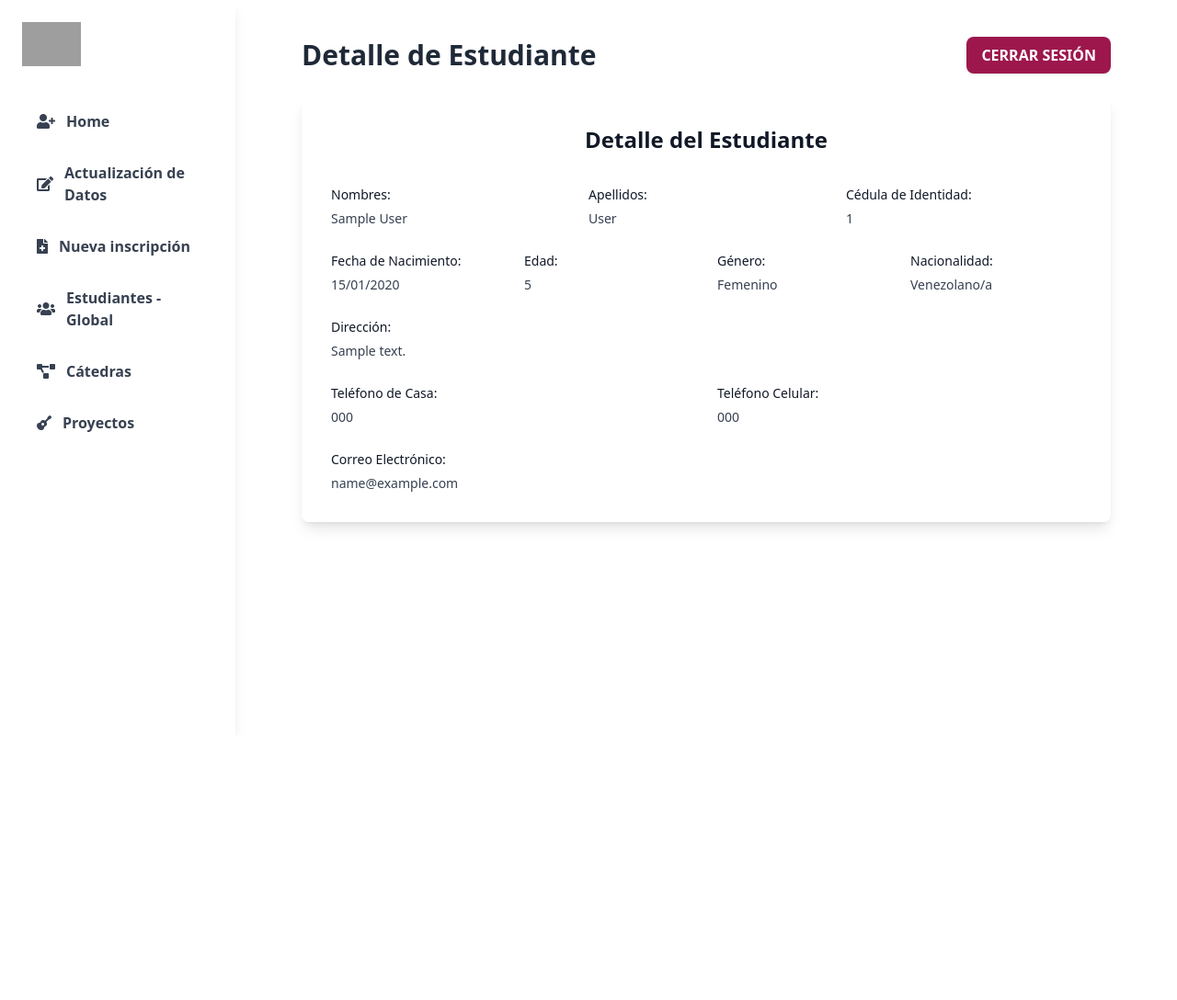
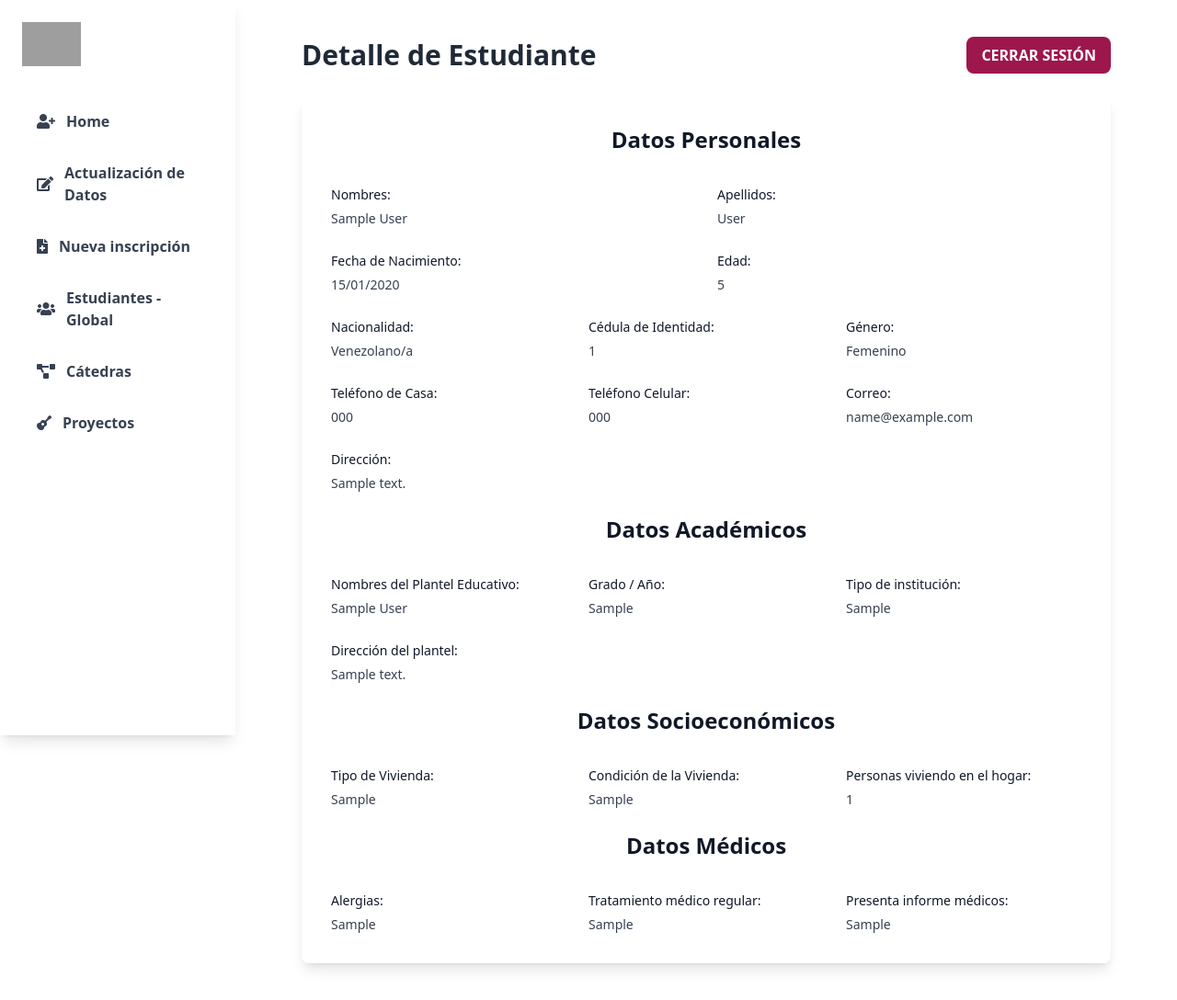
Before and after one commit to GenovaC/sistema-inscripcion-orquesta, a Django app: page /students/1 in a window 1280 px wide. Shown: the whole page at 92% size. Before the commit the page ends 575 px from the top, so only its background shows below. Run offline with Django 5.2, Linux system fonts and the light colour scheme; a user stored in the database is signed in; tables that the repository leaves empty hold one stand-in row (values such as "Sample post"); some libraries are stand-ins or nearby versions; grey boxes are pictures that could not be loaded.

Commit message:
fix: Agregar campos nuevos al detalle de un estudiante

```diff
--- a/students/templates/students/student_detail.html
+++ b/students/templates/students/student_detail.html
@@ -8,45 +8,68 @@
 {% block content %}
     <div class="max-w-4xl mx-auto bg-white/50 shadow-lg rounded-lg p-8 mt-4">
         <h2 class="text-2xl font-bold text-gray-900 text-center mb-8">
-            Detalle del Estudiante
+            Datos Personales
         </h2>
 
         <div class="space-y-6">
             <div class="grid grid-cols-1 gap-x-6 gap-y-8 sm:grid-cols-6">
-                <div class="sm:col-span-2">
+                <div class="sm:col-span-3">
                     <p class="block text-sm font-medium leading-6 text-gray-900">Nombres:</p>
                     <p class="mt-1 text-sm text-gray-700">{{ student.names }}</p>
                 </div>
 
-                <div class="sm:col-span-2">
+                <div class="sm:col-span-3">
                     <p class="block text-sm font-medium leading-6 text-gray-900">Apellidos:</p>
                     <p class="mt-1 text-sm text-gray-700">{{ student.lastnames }}</p>
                 </div>
 
+            </div>
+
+            <div class="grid grid-cols-1 gap-x-6 gap-y-8 sm:grid-cols-6">
+                <div class="sm:col-span-3">
+                    <p class="block text-sm font-medium leading-6 text-gray-900">Fecha de Nacimiento:</p>
+                    <p class="mt-1 text-sm text-gray-700">{{ student.born_date|date:"d/m/Y" }}</p>
+                </div>
+                <div class="sm:col-span-3">
+                    <p class="block text-sm font-medium leading-6 text-gray-900">Edad:</p>
+                    <p class="mt-1 text-sm text-gray-700">{{ student.calculated_age }}</p>
+                </div>
+
+            </div>
+
+            <div class="grid grid-cols-1 gap-x-6 gap-y-8 sm:grid-cols-6">
+
+                <div class="sm:col-span-2">
+                    <p class="block text-sm font-medium leading-6 text-gray-900">Nacionalidad:</p>
+                    <p class="mt-1 text-sm text-gray-700">{{ student.get_nationality_display }}</p>
+                </div>
                 <div class="sm:col-span-2">
                     <p class="block text-sm font-medium leading-6 text-gray-900">Cédula de Identidad:</p>
                     <p class="mt-1 text-sm text-gray-700">{{ student.document_id }}</p>
-                </div>
-            </div>
-
-            <div class="grid grid-cols-1 gap-x-6 gap-y-8 sm:grid-cols-8">
-                <div class="sm:col-span-2">
-                    <p class="block text-sm font-medium leading-6 text-gray-900">Fecha de Nacimiento:</p>
-                    <p class="mt-1 text-sm text-gray-700">{{ student.born_date|date:"d/m/Y" }}</p>
-                </div>
-                <div class="sm:col-span-2">
-                    <p class="block text-sm font-medium leading-6 text-gray-900">Edad:</p>
-                    <p class="mt-1 text-sm text-gray-700">{{ student.calculated_age }}</p>
                 </div>
                 <div class="sm:col-span-2">
                     <p class="block text-sm font-medium leading-6 text-gray-900">Género:</p>
                     <p class="mt-1 text-sm text-gray-700">{{ student.get_gender_display }}</p>
                 </div>
+
+            </div>
+
+            <div class="grid grid-cols-1 gap-x-6 gap-y-8 sm:grid-cols-6">
                 <div class="sm:col-span-2">
-                    <p class="block text-sm font-medium leading-6 text-gray-900">Nacionalidad:</p>
-                    <p class="mt-1 text-sm text-gray-700">{{ student.get_nationality_display }}</p>
+                    <p class="block text-sm font-medium leading-6 text-gray-900">Teléfono de Casa:</p>
+                    <p class="mt-1 text-sm text-gray-700">{{ student.home_phone }}</p>
+                </div>
+                <div class="sm:col-span-2">
+                    <p class="block text-sm font-medium leading-6 text-gray-900">Teléfono Celular:</p>
+                    <p class="mt-1 text-sm text-gray-700">{{ student.cellphone }}</p>
+                </div>
+
+                <div class="sm:col-span-2">
+                    <p class="block text-sm font-medium leading-6 text-gray-900">Correo:</p>
+                    <p class="mt-1 text-sm text-gray-700">{{ student.email }}</p>
                 </div>
             </div>
+
 
             <div class="grid grid-cols-1 gap-x-6 gap-y-8 sm:grid-cols-6">
                 <div class="sm:col-span-full">
@@ -54,24 +77,87 @@
                     <p class="mt-1 text-sm text-gray-700">{{ student.address }}</p>
                 </div>
             </div>
+        </div>
 
+        <br>
+
+        <h2 class="text-2xl font-bold text-gray-900 text-center mb-8">
+            Datos Académicos
+        </h2>
+
+        <div class="space-y-6">
             <div class="grid grid-cols-1 gap-x-6 gap-y-8 sm:grid-cols-6">
-                <div class="sm:col-span-3">
-                    <p class="block text-sm font-medium leading-6 text-gray-900">Teléfono de Casa:</p>
-                    <p class="mt-1 text-sm text-gray-700">{{ student.home_phone }}</p>
+                <div class="sm:col-span-2">
+                    <p class="block text-sm font-medium leading-6 text-gray-900">Nombres del Plantel Educativo:</p>
+                    <p class="mt-1 text-sm text-gray-700">{{ student.academic_institution_name }}</p>
                 </div>
-                <div class="sm:col-span-3">
-                    <p class="block text-sm font-medium leading-6 text-gray-900">Teléfono Celular:</p>
-                    <p class="mt-1 text-sm text-gray-700">{{ student.cellphone }}</p>
+                <div class="sm:col-span-2">
+                    <p class="block text-sm font-medium leading-6 text-gray-900">Grado / Año:</p>
+                    <p class="mt-1 text-sm text-gray-700">{{ student.academic_degree }}</p>
+                </div>
+                <div class="sm:col-span-2">
+                    <p class="block text-sm font-medium leading-6 text-gray-900">Tipo de institución:</p>
+                    <p class="mt-1 text-sm text-gray-700">{{ student.academic_institution_type }}</p>
                 </div>
             </div>
 
+
             <div class="grid grid-cols-1 gap-x-6 gap-y-8 sm:grid-cols-6">
                 <div class="sm:col-span-full">
-                    <p class="block text-sm font-medium leading-6 text-gray-900">Correo Electrónico:</p>
-                    <p class="mt-1 text-sm text-gray-700">{{ student.email }}</p>
+                    <p class="block text-sm font-medium leading-6 text-gray-900">Dirección del plantel:</p>
+                    <p class="mt-1 text-sm text-gray-700">{{ student.academic_institution_address }}</p>
                 </div>
             </div>
+
         </div>
+
+        <br>
+
+        <h2 class="text-2xl font-bold text-gray-900 text-center mb-8">
+            Datos Socioeconómicos
+        </h2>
+
+        <div class="space-y-6">
+            <div class="grid grid-cols-1 gap-x-6 gap-y-8 sm:grid-cols-6">
+                <div class="sm:col-span-2">
+                    <p class="block text-sm font-medium leading-6 text-gray-900">Tipo de Vivienda:</p>
+                    <p class="mt-1 text-sm text-gray-700">{{ student.housing_type }}</p>
+                </div>
+                <div class="sm:col-span-2">
+                    <p class="block text-sm font-medium leading-6 text-gray-900">Condición de la Vivienda:</p>
+                    <p class="mt-1 text-sm text-gray-700">{{ student.housing_condition }}</p>
+                </div>
+                <div class="sm:col-span-2">
+                    <p class="block text-sm font-medium leading-6 text-gray-900">Personas viviendo en el hogar:</p>
+                    <p class="mt-1 text-sm text-gray-700">{{ student.number_people_living_housing }}</p>
+                </div>
+            </div>
+
+        </div>
+
+        <br>
+
+        <h2 class="text-2xl font-bold text-gray-900 text-center mb-8">
+            Datos Médicos
+        </h2>
+
+        <div class="space-y-6">
+            <div class="grid grid-cols-1 gap-x-6 gap-y-8 sm:grid-cols-6">
+                <div class="sm:col-span-2">
+                    <p class="block text-sm font-medium leading-6 text-gray-900">Alergias:</p>
+                    <p class="mt-1 text-sm text-gray-700">{{ student.allergies }}</p>
+                </div>
+                <div class="sm:col-span-2">
+                    <p class="block text-sm font-medium leading-6 text-gray-900">Tratamiento médico regular:</p>
+                    <p class="mt-1 text-sm text-gray-700">{{ student.regular_medical_treatment }}</p>
+                </div>
+                <div class="sm:col-span-2">
+                    <p class="block text-sm font-medium leading-6 text-gray-900">Presenta informe médicos:</p>
+                    <p class="mt-1 text-sm text-gray-700">{{ student.medical_report }}</p>
+                </div>
+            </div>
+
+        </div>
+
     </div>
 {% endblock %}
```
